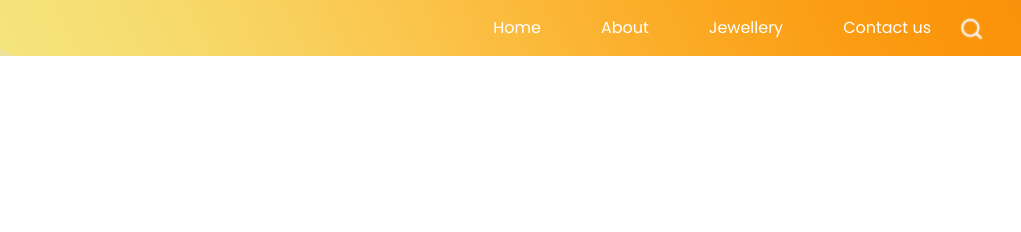
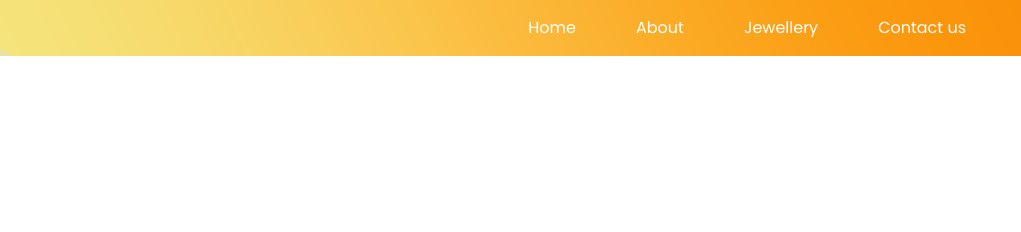
Before and after one commit to AbdulBariKhan/Gohar-Jewellers, a plain HTML site: page contact.html in a window 1280 px wide. Shown: the top 232 px of the page, 259-1280 px from the left. Drawn offline with nearby package versions, Linux system fonts and the light colour scheme; grey boxes are pictures that could not be loaded; a web font is replaced by a local one.

Commit message:
Update contact.html

```diff
--- a/contact.html
+++ b/contact.html
@@ -63,11 +63,7 @@
               </ul>
 
             </div>
-            <div class="quote_btn-container ">
-              <form class="form-inline">
-                <button class="btn  my-2 my-sm-0 nav_search-btn" type="submit"></button>
-              </form>
-            </div>
+
           </div>
         </nav>
       </div>
```
